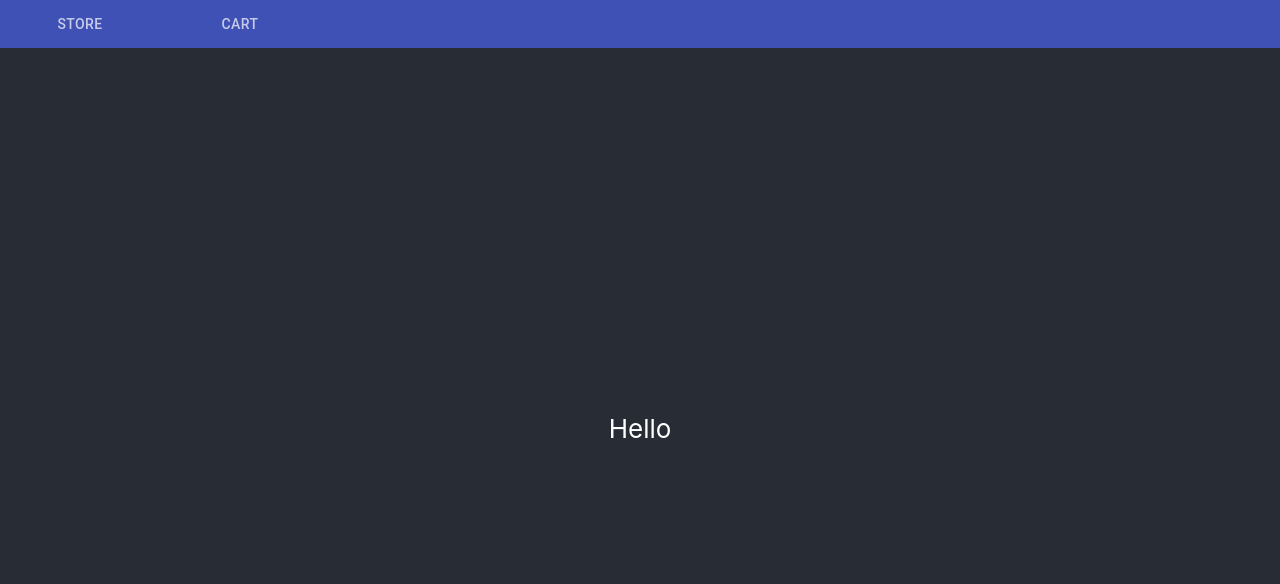
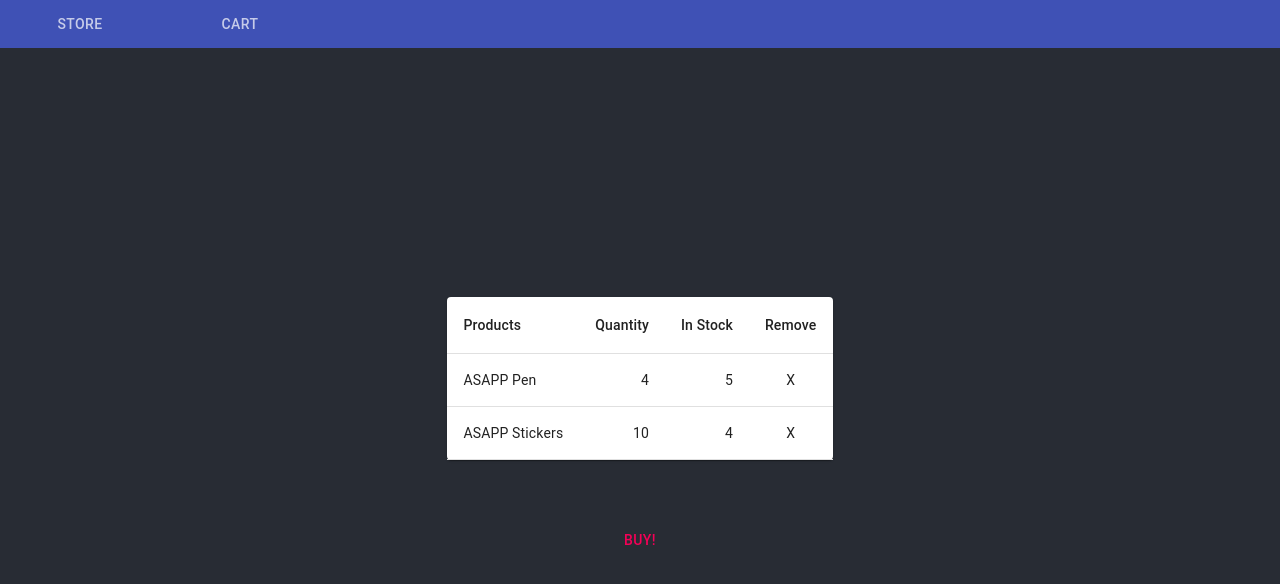
Before and after one commit to fagomez87/qa-auto-challenge-prj, a React (Create React App) app in the folder src/ui/: page / in a window 1280 px wide. Both pictures are taken after a click on the tab "CART". Shown: the top 584 px of the page. Built offline with nearby package versions, Linux system fonts and the light colour scheme.

Commit message:
Structuring basic Cart

```diff
--- a/src/ui/src/App.js
+++ b/src/ui/src/App.js
@@ -1,6 +1,7 @@
 import React, { Component } from 'react';
 import logo from './logo.svg';
 import Store from './components/main_view/Store'
+import Cart from './components/cart_view/Cart';
 import AppBar from '@material-ui/core/AppBar';
 import Tabs from '@material-ui/core/Tabs';
 import Tab from '@material-ui/core/Tab';
@@ -25,7 +26,7 @@
           <Store />
         }
         {this.state.view == "cart" &&
-          <p>Hello</p>
+          <Cart />
         }
       </header>
     </div>
--- a/src/ui/src/components/cart_view/Cart.jsx
+++ b/src/ui/src/components/cart_view/Cart.jsx
@@ -5,17 +5,49 @@
 import TableHead from '@material-ui/core/TableHead';
 import TableRow from '@material-ui/core/TableRow';
 import Paper from '@material-ui/core/Paper';
+import cartList from '../resources/sampleCartList';
+import Button from '@material-ui/core/Button';
 
 class Cart extends Component {
     state = {  }
+
+    componentDidMount() {
+        // fetch /cart
+    }
+
+    buy() {
+        //fetch /buy
+    }
+
     render() {
         return (
             <div>
                 <Paper>
                     <Table>
-
+                        <TableHead>
+                            <TableRow>
+                                <TableCell>Products</TableCell>
+                                <TableCell align="right">Quantity</TableCell>
+                                <TableCell align="right">In Stock</TableCell>
+                                <TableCell align="right">Remove</TableCell>
+                            </TableRow>
+                        </TableHead>
+                        <TableBody>
+                            {cartList['products'].map(product => (
+                                <TableRow>
+                                    <TableCell>{product.name}</TableCell>
+                                    <TableCell align="right">{product.quantity}</TableCell>
+                                    <TableCell align="right">{product.stock}</TableCell>
+                                    <TableCell align="center"><a>X</a></TableCell>
+                                </TableRow>
+                            ))}
+                        </TableBody>
                     </Table>
                 </Paper>
+                <br /><br />
+                <Button onClick={() => this.buy()} size="big" color="secondary">
+                    BUY!
+                </Button>
             </div>
         );
     }
--- a/src/ui/src/components/resources/sampleCartList.js
+++ b/src/ui/src/components/resources/sampleCartList.js
@@ -1,4 +1,4 @@
-cartList = {
+const cartList = {
     "products": [
         {
             "name": "ASAPP Pen",
```
